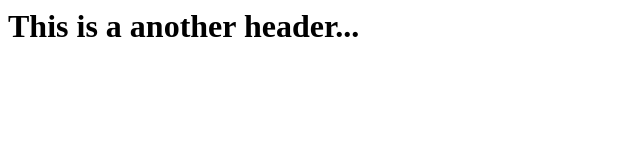
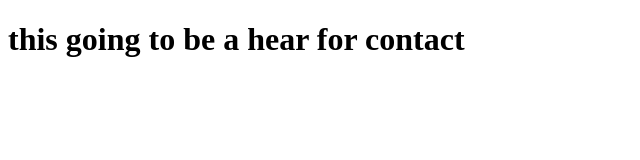
Before and after one commit to GianRobles1519/Protfolio, a plain HTML site: page contact/index.html in a window 1280 px wide. Shown: the whole page, without its empty margins (0-640 px from the left). Drawn offline with Linux system fonts and the light colour scheme.

Commit message:
I think I fixed it lol

```diff
--- a/contact/index.html
+++ b/contact/index.html
@@ -1,4 +1,7 @@
-<Head>
-    <Title> contact of index header..</Title>
-    <h1>This is a another header...</h1>
-</Head>
+<!DOCTYPE html>
+<html lang = "en">
+<head>
+    <title>This is going to be atitle for contact </title>
+    <h1>this going to be a hear for contact</h1>
+</head>
+</html>
```
Also changed, not shown: index.html (+2 -0 lines), projects/index.html (+7 -0 lines).
